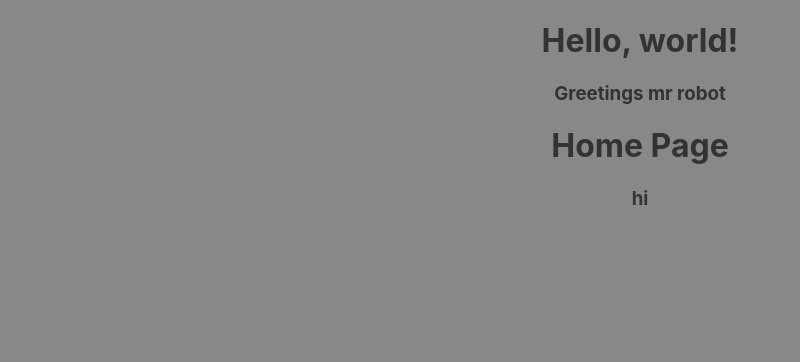
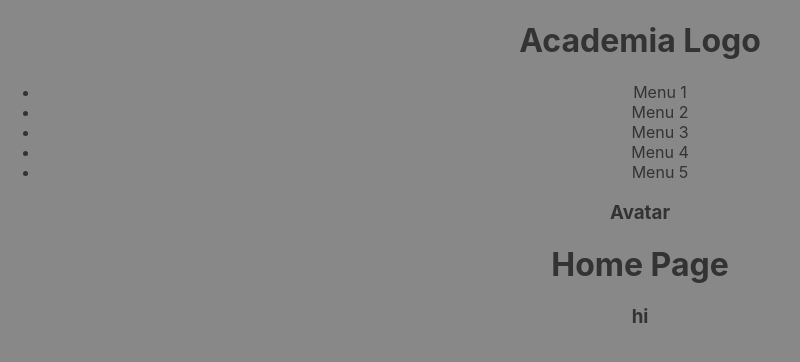
Before and after one commit to sinkec/academia-web, a React (Create React App) app: page / in a window 1280 px wide. Shown: the top 362 px of the page, without its empty margins (0-800 px from the left). Built offline with nearby package versions, Linux system fonts and the light colour scheme.

Commit message:
Osnovne komponente Navbar - potrebno urediti css  za vsako komponento

```diff
--- a/src/App.js
+++ b/src/App.js
@@ -7,7 +7,7 @@ function App() {
   return (
     <div className="App">
       <Navbar/>
-      <div className="Content">
+      <div className="content">
         <Home />
       </div>
 
--- a/src/Navbar.js
+++ b/src/Navbar.js
@@ -1,9 +1,13 @@
+import NavbarMenu from "./NavbarMenu";
+import ProfileCard from "./ProfileCard";
+
 const Navbar = () => {
     return (
         <div className="navbar">
 
-            <h1>Hello, world!</h1>
-            <h3>Greetings mr robot</h3>
+            <h1>Academia Logo</h1>
+            <NavbarMenu/>
+            <ProfileCard/>
         </div>
      );
 }
--- /dev/null
+++ b/src/NavbarMenu.js
@@ -0,0 +1,15 @@
+const NavbarMenu = () => {
+    return (
+        <div className="navbar-menu">
+            <ul>
+                <li>Menu 1</li>
+                <li>Menu 2</li>
+                <li>Menu 3</li>
+                <li>Menu 4</li>
+                <li>Menu 5</li>
+            </ul>
+        </div>
+     );
+}
+
+export default NavbarMenu;
--- /dev/null
+++ b/src/ProfileCard.js
@@ -0,0 +1,9 @@
+const ProfileCard = () => {
+    return (
+        <div className="profilecard">
+            <h3>Avatar</h3>
+        </div>
+     );
+}
+
+export default ProfileCard;
```
